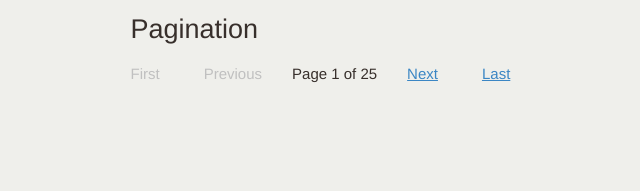
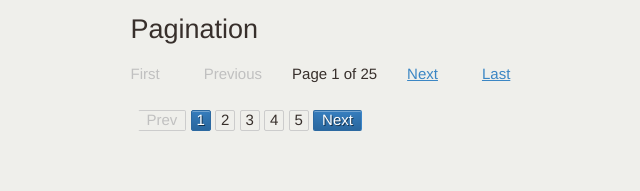
Before and after one commit to iurevych/The-Bricks, a Rails app: page / in a window 1280 px wide. Shown: the part 3209-3400 px from the top of the page, without its empty margins (39-679 px from the left). Before the commit the page ends 3292 px from the top, so only its background shows below. Run offline with Rails 7, Linux system fonts and the light colour scheme; style sheets or scripts are compiled from the project's sources; some libraries are stand-ins or nearby versions.

Commit message:
Mini pagination

```diff
--- /dev/null
+++ b/app/assets/stylesheets/modules/mini-pagination.sass
@@ -0,0 +1,88 @@
+// --------------------------
+// Mini pagination with Prev/Next buttons as arrows
+// --------------------------
+@import '../config'
+
+// Gradient background
+=_gradient
+  background-color: #3b85c8
+  border-color: #2c69a1
+  color: #fff
+  text-shadow: 1px 1px rgba(#000, .55)
+  +box-shadow((inset 0 1px rgba(#fff, .3), inset 0 -20px 20px -10px #286398))
+  &:hover
+    color: #fff
+
+.mini-pagination
+  cursor: default
+  font-size: 15px
+  font-weight: 500
+  margin-bottom: $space-l
+
+  > li
+    display: inline-block
+    position: relative
+
+    // Different states
+    &.is-prev,
+    &.is-next
+      a
+        padding-left: 8px
+        padding-right: 8px
+        +_gradient
+        &:before
+          content: ''
+          height: 21px
+          left: -7px
+          position: absolute
+          top: 0
+          width: 9px
+
+    &.is-prev
+      margin-left: 7px
+      a
+        border-left-color: transparent !important
+        &:before
+          background: image-url('mini-pagination/prev-arrow.png') 0 0 no-repeat
+
+    &.is-next
+      margin-right: 7px
+      a
+        border-right-color: transparent !important
+        &:before
+          background-image: image-url('mini-pagination/next-arrow.png')
+          left: auto
+          right: -7px
+
+    &.is-active a
+      +_gradient
+
+    &.is-inactive
+      &.is-prev,
+      &.is-next
+        a
+          background-color: transparent
+          border-color: #ccc
+          text-shadow: none
+          +box-shadow(none)
+          &:before
+            background-position: 0 -40px
+
+      a, a:hover
+        color: #c0c0c0
+        cursor: default
+        text-decoration: none
+        +opacity(1)
+
+    // Default link style
+    a
+      border: 1px solid #ccc
+      border-radius: 2px
+      color: #372f2b
+      display: block
+      min-width: 8px
+      padding: 0 5px 1px
+      text-align: center
+      text-decoration: none
+      &:hover
+        color: $link
--- a/app/assets/stylesheets/modules/text-pagination.sass
+++ b/app/assets/stylesheets/modules/text-pagination.sass
@@ -7,6 +7,7 @@
   cursor: default
   font-size: 15px
   font-weight: 500
+  margin-bottom: $space-l
   +clearfix
 
   > li
--- a/app/views/application/_paginations.haml
+++ b/app/views/application/_paginations.haml
@@ -18,3 +18,27 @@
 
         %li.is-last
           %a{href: "#"} Last
+
+  .row.is-l
+    .col1of2
+      %ul.mini-pagination
+        %li.is-prev.is-inactive
+          %a{href: "#"} Prev
+
+        %li.is-active
+          %a{href: "#"} 1
+
+        %li
+          %a{href: "#"} 2
+
+        %li
+          %a{href: "#"} 3
+
+        %li
+          %a{href: "#"} 4
+
+        %li
+          %a{href: "#"} 5
+
+        %li.is-next
+          %a{href: "#"} Next
```
Also changed, not shown: app/assets/images/mini-pagination/next-arrow.png (added), app/assets/images/mini-pagination/prev-arrow.png (added).
